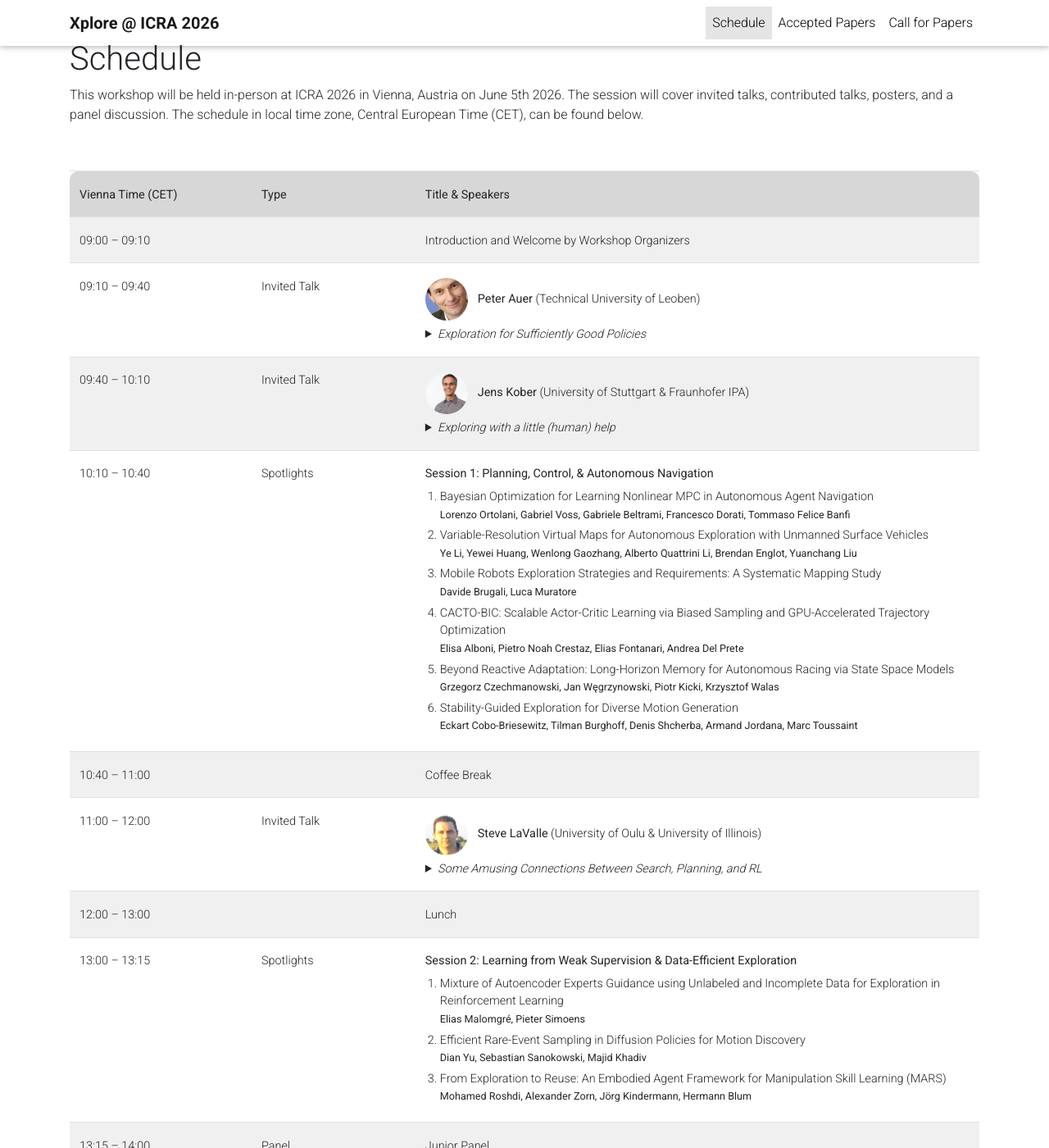
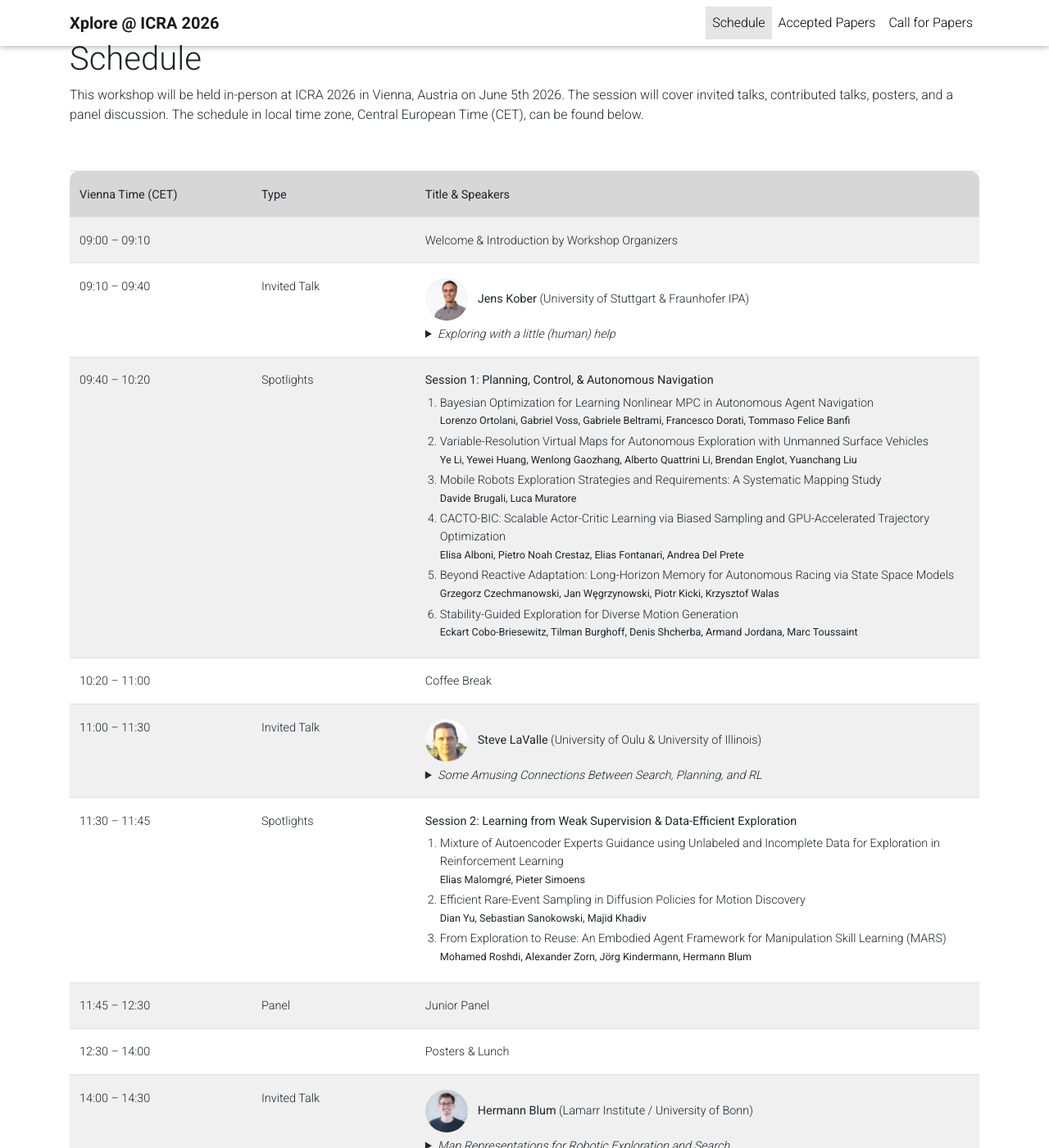
Before and after one commit to xplore-workshop/xplore-workshop.github.io, a Jekyll site: the page built from _pages/schedule.md, in a window 1280 px wide and 1400 px high. Shown: the whole window at 82% size. Built offline with Jekyll 4.4.1, drawn with Linux system fonts in a browser that asks for light colours; a style sheet for code colours, icons or effects is not loaded.

Commit message:
update schedule

```diff
--- a/_pages/schedule.md
+++ b/_pages/schedule.md
@@ -20,27 +20,11 @@ nav_order: 2
   <tr class="header" style="background-color:rgb(240, 240, 240);">
     <td>09:00&nbsp;–&nbsp;09:10</td>
     <td></td>
-    <td>Introduction and Welcome by Workshop Organizers</td>
+    <td>Welcome &amp; Introduction by Workshop Organizers</td>
   </tr>
 
   <tr class="header">
     <td>09:10&nbsp;–&nbsp;09:40</td>
-    <td>Invited Talk</td>
-    <td>
-      <div style="display:flex; align-items:center; gap:12px; margin-bottom:6px;">
-        <img src="/assets/img/speakers/peter-auer.jpg" alt="Peter Auer" style="width:52px; height:52px; border-radius:50%; object-fit:cover; flex-shrink:0;">
-        <div><b>Peter Auer</b> (Technical University of Leoben)</div>
-      </div>
-      <details>
-        <summary><i>Exploration for Sufficiently Good Policies</i></summary>
-        <br>
-        <p><b>Bio:</b> Peter Auer is full professor for Information Technology at the Technical University of Leoben, Austria. His current research interests include Machine Learning focused on autonomous learning and exploration algorithms, in particular multi-armed bandit problems and reinforcement learning.</p>
-      </details>
-    </td>
-  </tr>
-
-  <tr class="header" style="background-color:rgb(240, 240, 240);">
-    <td>09:40&nbsp;–&nbsp;10:10</td>
     <td>Invited Talk</td>
     <td>
       <div style="display:flex; align-items:center; gap:12px; margin-bottom:6px;">
@@ -56,8 +40,8 @@ nav_order: 2
     </td>
   </tr>
 
-  <tr class="header">
-    <td>10:10&nbsp;–&nbsp;10:40</td>
+  <tr class="header" style="background-color:rgb(240, 240, 240);">
+    <td>09:40&nbsp;–&nbsp;10:20</td>
     <td>Spotlights</td>
     <td>
       <b>Session 1: Planning, Control, &amp; Autonomous Navigation</b>
@@ -72,14 +56,14 @@ nav_order: 2
     </td>
   </tr>
 
-  <tr class="header" style="background-color:rgb(240, 240, 240);">
-    <td>10:40&nbsp;–&nbsp;11:00</td>
+  <tr class="header">
+    <td>10:20&nbsp;–&nbsp;11:00</td>
     <td></td>
     <td>Coffee Break</td>
   </tr>
 
-  <tr class="header">
-    <td>11:00&nbsp;–&nbsp;12:00</td>
+  <tr class="header" style="background-color:rgb(240, 240, 240);">
+    <td>11:00&nbsp;–&nbsp;11:30</td>
     <td>Invited Talk</td>
     <td>
       <div style="display:flex; align-items:center; gap:12px; margin-bottom:6px;">
@@ -95,14 +79,8 @@ nav_order: 2
     </td>
   </tr>
 
-  <tr class="header" style="background-color:rgb(240, 240, 240);">
-    <td>12:00&nbsp;–&nbsp;13:00</td>
-    <td></td>
-    <td>Lunch</td>
-  </tr>
-
   <tr class="header">
-    <td>13:00&nbsp;–&nbsp;13:15</td>
+    <td>11:30&nbsp;–&nbsp;11:45</td>
     <td>Spotlights</td>
     <td>
       <b>Session 2: Learning from Weak Supervision &amp; Data-Efficient Exploration</b>
@@ -115,9 +93,15 @@ nav_order: 2
   </tr>
 
   <tr class="header" style="background-color:rgb(240, 240, 240);">
-    <td>13:15&nbsp;–&nbsp;14:00</td>
+    <td>11:45&nbsp;–&nbsp;12:30</td>
     <td>Panel</td>
     <td>Junior Panel</td>
+  </tr>
+
+  <tr class="header">
+    <td>12:30&nbsp;–&nbsp;14:00</td>
+    <td></td>
+    <td>Posters &amp; Lunch</td>
   </tr>
 
   <tr class="header" style="background-color:rgb(240, 240, 240);">
```
